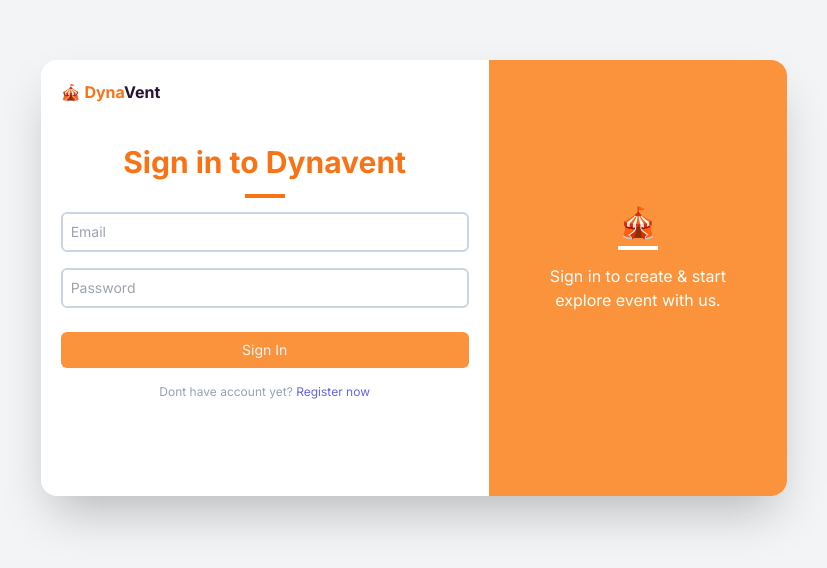
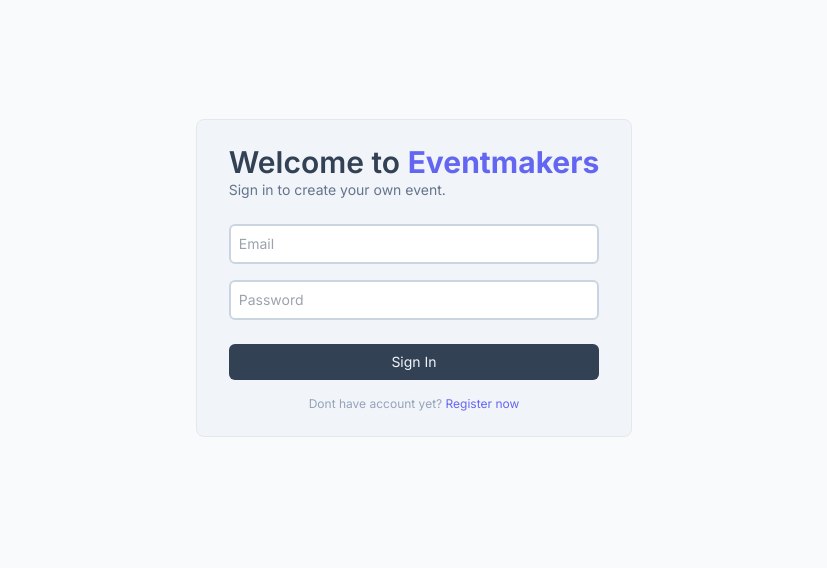
Before and after one commit to panjips/eventmakers, a Next.js app: page /login in a window 1280 px wide. Shown: the part 122-690 px from the top of the page, without its empty margins (226-1053 px from the left). Built offline with nearby package versions, Linux system fonts and the light colour scheme.

Commit message:
returning origin Login Register UI

```diff
--- a/src/components/auth/components/login.jsx
+++ b/src/components/auth/components/login.jsx
@@ -3,22 +3,22 @@ import React from 'react';
 import Link from 'next/link';
 import useLogin from '../hooks/useLogin';
 
-
 export const Login = () => {
     const { handleLogin } = useLogin();
     return (
-    <div className="flex flex-col items-center justify-center min-h-screen py-2 bg-gray-100">
-
-        <main className="flex flex-col items-center justify-center w-full flex-1 px-20 text-center">
-           <div className="bg-white rounded-2xl shadow-2xl flex w-2/3 max-w-4xl">
-           <div className="w-3/5 p-5">
-            <div className="text-left font-bold">
-                <span className="text-orange-500"> 🎪 Dyna</span>Vent
-            </div>
-            <div className="py-10">
-                <h2 className="text-3xl font-bold text-orange-500 mb-2">Sign in to Dynavent</h2>
-                <div className="border-2 w-10 border-orange-500 inline-block mb-2"></div>
-
+        <div className="w-full h-full max-w-xs md:max-w-xl lg:max-w-3xl m-auto flex flex-col justify-center items-center">
+            <div className="flex flex-col items-center px-8 py-6 border rounded-lg bg-slate-100">
+                <div className="mb-3 lg:mb-6">
+                    <h1 className=" text-slate-700 text-3xl font-semibold">
+                        Welcome to{' '}
+                        <span className="text-indigo-500 font-bold">
+                            Eventmakers
+                        </span>
+                    </h1>
+                    <p className="text-slate-500 lg:text-sm text-xs">
+                        Sign in to create your own event.
+                    </p>
+                </div>
                 <form
                     onSubmit={handleLogin}
                     className="w-full flex flex-col gap-6"
@@ -37,36 +37,21 @@ export const Login = () => {
                             className="border-2 border-slate-300 text-sm bg-white rounded-md p-2 focus:outline-slate-400 "
                         />
                     </div>
-                    <button className="bg-orange-400 hover:bg-orange-700 transition-all text-slate-100 py-2 px-5 rounded-md text-sm ">
+                    <button className="bg-slate-700 hover:bg-slate-900 transition-all text-slate-100 py-2 px-5 rounded-md text-sm ">
                         Sign In
                     </button>
                 </form>
+
                 <p className="text-xs mt-4 text-slate-400">
                     Dont have account yet?{' '}
-                     <Link
+                    <Link
                         href="/register"
                         className="text-indigo-500 hover:text-indigo-700 hover:font-bold transition-all"
                     >
                         Register now
                     </Link>
                 </p>
-
             </div>
-           </div>
-            <div className="w-2/5 bg-orange-400  text-white rounded-tr-2xl rounded-br-2xl py-36 px-12">
-                <h1 className="text-3xl font-bold"> 🎪 </h1>
-
-                <div className="border-2 w-10 border-white inline-block mb-2"></div>
-                <p className="mb-10">Sign in to create & start explore event with us.</p>
-
-            </div>
-
-            </div>
-        </main>
-
-    </div>
-
-
-
+        </div>
     );
 };
--- a/src/components/auth/components/register.jsx
+++ b/src/components/auth/components/register.jsx
@@ -6,19 +6,19 @@ import useRegister from '../hooks/useRegister';
 export const Register = () => {
     const { handleRegister } = useRegister();
     return (
-
-        <div className="flex flex-col items-center justify-center min-h-screen py-2 bg-gray-100">
-
-        <main className="flex flex-col items-center justify-center w-full flex-1 px-20 text-center">
-           <div className="bg-white rounded-2xl shadow-2xl flex w-2/3 max-w-4xl">
-           <div className="w-3/5 p-5">
-            <div className="text-left font-bold">
-                <span className="text-orange-500"> 🎪 Dyna</span>Vent
-            </div>
-            <div className="py-10">
-                <h2 className="text-3xl font-bold text-orange-500 mb-2">Register to DynaVent</h2>
-                <div className="border-2 w-10 border-orange-500 inline-block mb-2"></div>
-
+        <div className="w-full h-full max-w-xs md:max-w-xl lg:max-w-3xl m-auto flex flex-col justify-center items-center">
+            <div className="flex flex-col items-center px-8 py-6 border rounded-lg bg-slate-100">
+                <div className="mb-6">
+                    <h1 className=" text-slate-700 text-3xl font-semibold">
+                        Welcome to{' '}
+                        <span className="text-indigo-500 font-bold">
+                            Eventmakers
+                        </span>
+                    </h1>
+                    <p className="text-slate-500 text-sm">
+                        Register to share your own event.
+                    </p>
+                </div>
                 <form
                     onSubmit={handleRegister}
                     className="w-full flex flex-col gap-6"
@@ -46,7 +46,7 @@ export const Register = () => {
                             className="border border-slate-300 text-sm bg-white rounded-md p-2 focus:outline-none "
                         />
                     </div>
-                    <button className="bg-orange-400 hover:bg-orange-700 transition-all text-slate-100 py-2 px-5 rounded-md text-sm ">
+                    <button className="bg-slate-800 hover:bg-slate-900 transition-all text-slate-100 py-2 px-5 rounded-md text-sm ">
                         Register
                     </button>
                 </form>
@@ -60,22 +60,7 @@ export const Register = () => {
                         Sign in now
                     </Link>
                 </p>
-
             </div>
-           </div>
-            <div className="w-2/5 bg-orange-400  text-white rounded-tr-2xl rounded-br-2xl py-36 px-12">
-                <h1 className="text-3xl font-bold"> 🎪 </h1>
-
-                <div className="border-2 w-10 border-white inline-block mb-2"></div>
-                <p className="mb-10">Register to Share & start explore event with us.</p>
-
-            </div>
-
-            </div>
-        </main>
-
-    </div>
-
-
+        </div>
     );
 };
```
